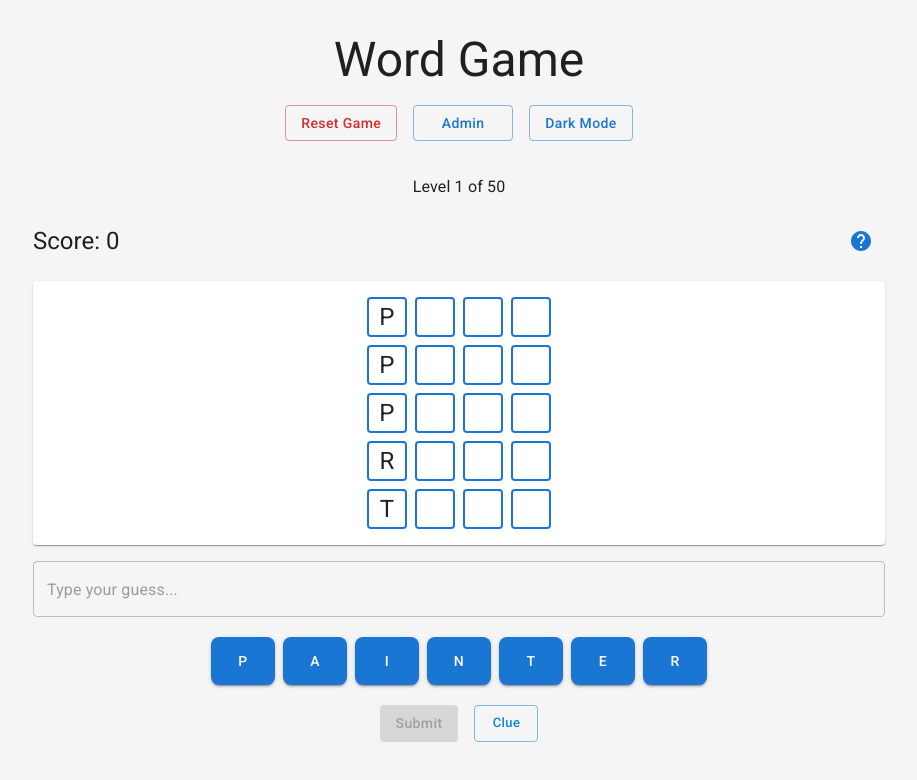
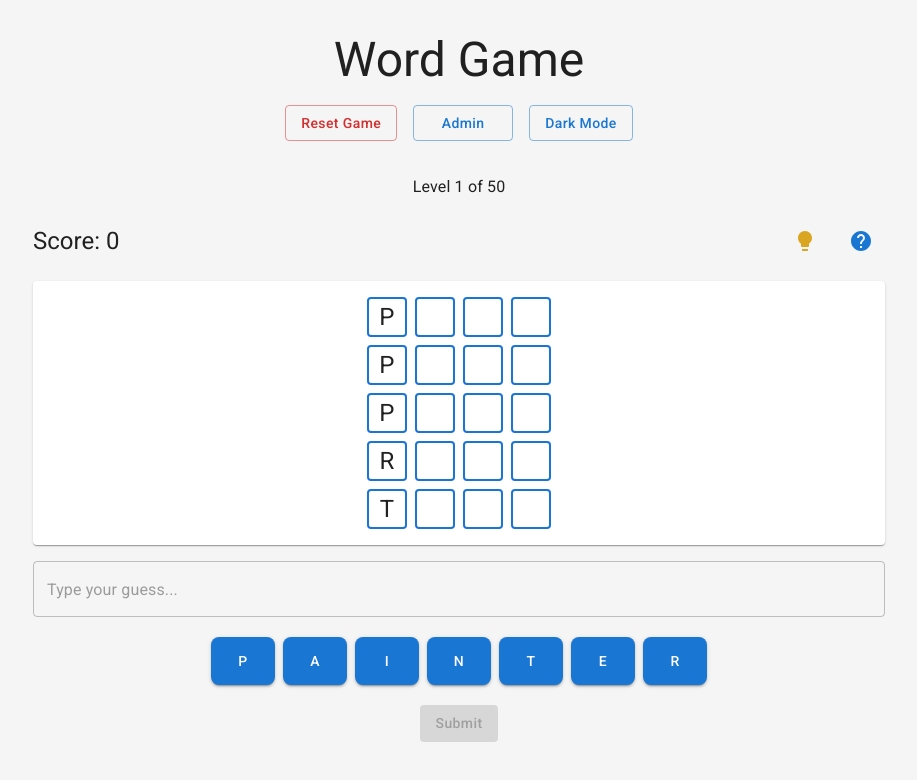
Before and after one commit to zipper2110/words-guess, a React (Vite) app: page / in a window 1280 px wide. Shown: the top 780 px of the page, without its empty margins (181-1098 px from the left). Built offline with nearby package versions, Linux system fonts and the light colour scheme.

Commit message:
feat: update clue button to use yellow lightbulb icon

```diff
--- a/src/components/WordGame/WordGame.tsx
+++ b/src/components/WordGame/WordGame.tsx
@@ -3,6 +3,7 @@ import { Box, Button, TextField, Grid, Typography, Snackbar, Alert, Paper, IconB
 import HelpIcon from '@mui/icons-material/Help'
 import BackspaceIcon from '@mui/icons-material/Backspace'
 import ClearIcon from '@mui/icons-material/Clear'
+import LightbulbIcon from '@mui/icons-material/Lightbulb'
 import { LEVELS } from '../../data/levels'
 import { WordGameProps, GameState, FeedbackState, WordDefinition } from './types'
 import { LetterButton } from './LetterButton'
@@ -208,6 +209,15 @@ const WordGame: React.FC<WordGameProps> = ({
           <Typography variant="h5" align="center">
             Score: {score}
           </Typography>
+          <Box sx={{ display: 'flex', gap: 1 }}>
+            <IconButton
+              onClick={handleClue}
+              sx={{ color: '#DAA520' }}
+              size="large"
+              aria-label="clue"
+            >
+              <LightbulbIcon />
+            </IconButton>
             <IconButton
               onClick={() => setShowHelp(true)}
               color="primary"
@@ -216,6 +226,7 @@ const WordGame: React.FC<WordGameProps> = ({
             >
               <HelpIcon />
             </IconButton>
+          </Box>
         </Grid>
 
         {isLevelComplete && (
@@ -318,15 +329,6 @@ const WordGame: React.FC<WordGameProps> = ({
               Show Definitions
             </Button>
           )}
-          <Button
-            variant="outlined"
-            color="info"
-            onClick={handleClue}
-            disabled={isLevelComplete || subWords.every(word => guessedWords.includes(word))}
-            size="small"
-          >
-            Clue
-          </Button>
         </Grid>
       </Grid>
 
```
Lines whose indentation alone changed are shown as unchanged.
